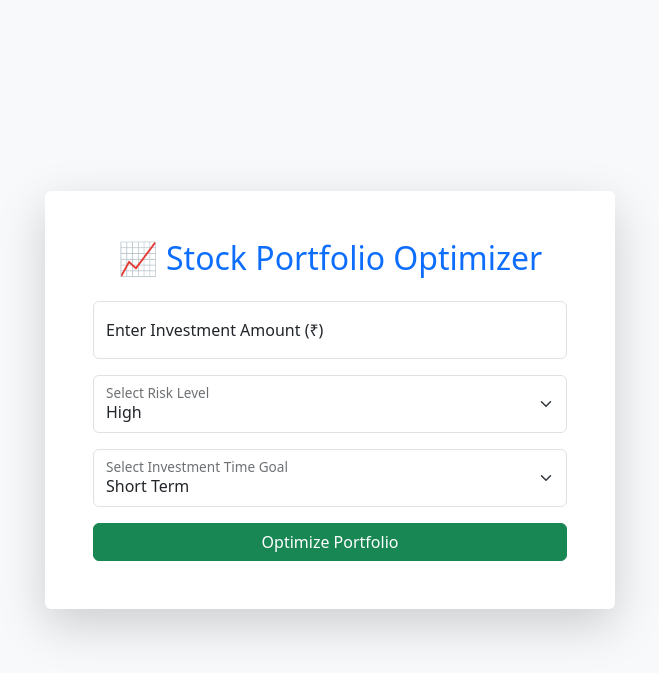
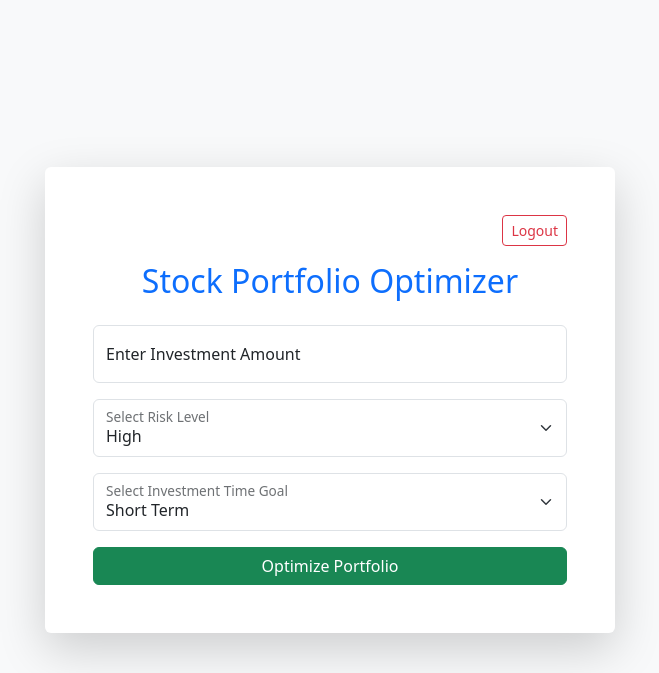
Before and after one commit to Polymath-04/Major-Projects, a Flask app: page / in a window 1280 px wide. Shown: the top 673 px of the page, without its empty margins (310-969 px from the left). Run offline with Flask 3, Linux system fonts and the light colour scheme.

Commit message:
Update index.html with improved UI and authentication logout

```diff
--- a/Stock and Portfolio Manager/Stock and Portfolio Manager/templates/index.html
+++ b/Stock and Portfolio Manager/Stock and Portfolio Manager/templates/index.html
@@ -9,11 +9,14 @@
     <div class="container text-center">
         <div class="row justify-content-center">
             <div class="col-md-6 bg-white shadow-lg rounded p-5">
-      <h2 class="mb-4 text-primary">📈 Stock Portfolio Optimizer</h2>
+                <div class="text-end mb-3">
+                    <a href="/logout" class="btn btn-sm btn-outline-danger">Logout</a>
+                </div>
+                <h2 class="mb-4 text-primary">Stock Portfolio Optimizer</h2>
                 <form action="/results" method="POST">
                     <div class="form-floating mb-3">
                         <input type="number" class="form-control" id="investment" name="investment" placeholder="Amount in INR" required>
-          <label for="investment">Enter Investment Amount (₹)</label>
+                        <label for="investment">Enter Investment Amount</label>
                     </div>
                     <div class="form-floating mb-3">
                         <select class="form-select" name="risk" id="risk" required>
```
Lines whose indentation alone changed are shown as unchanged.
